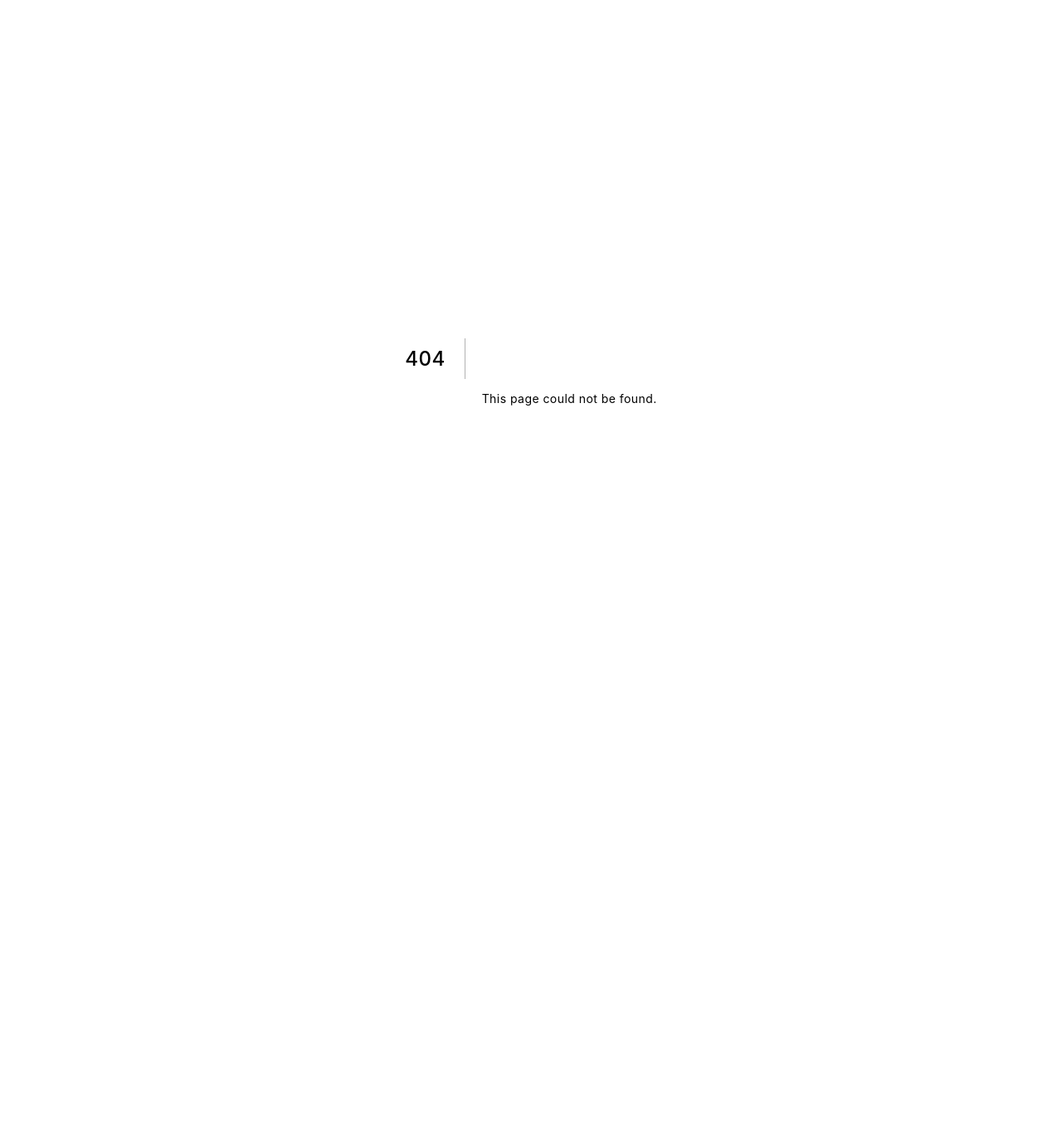
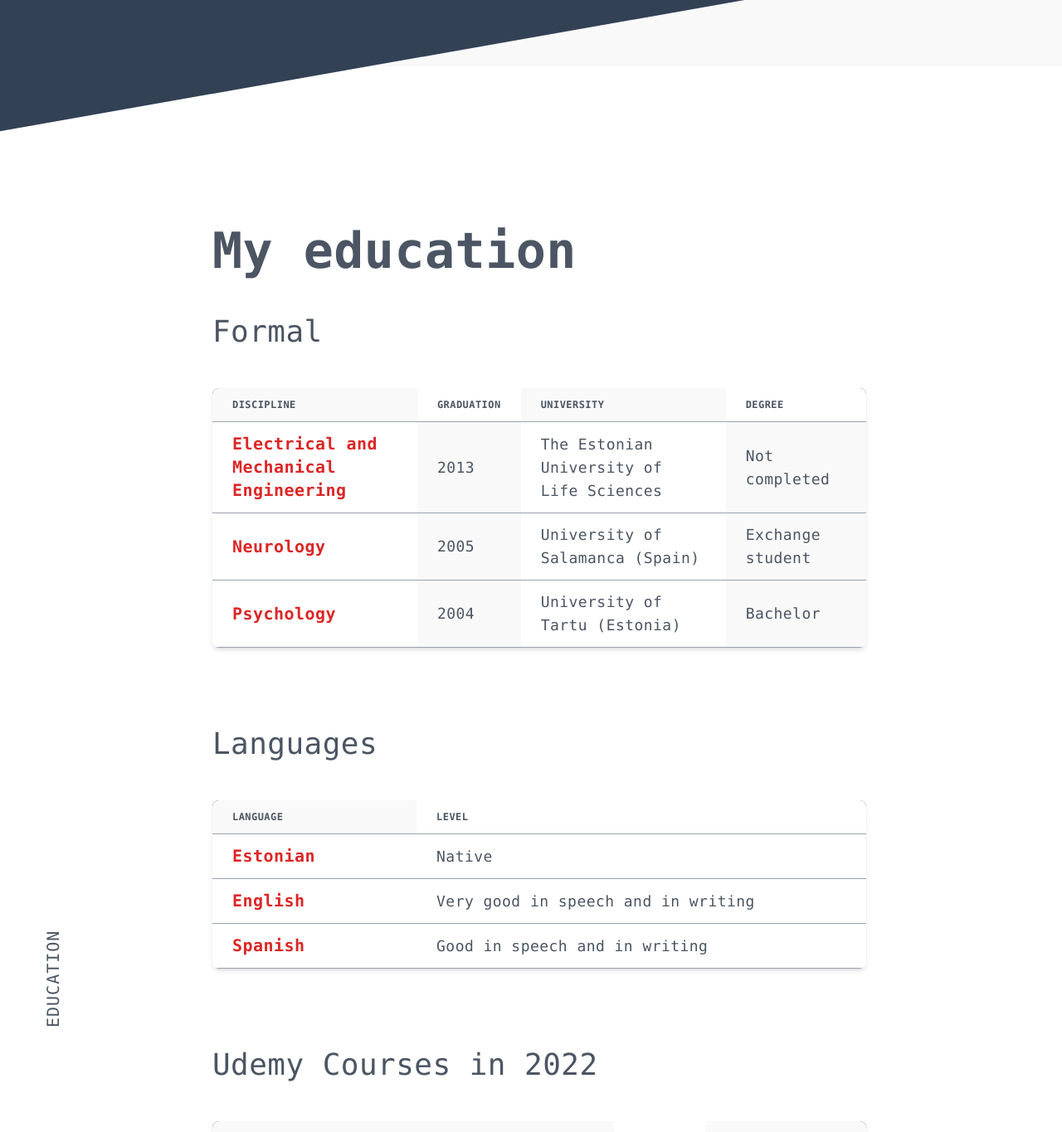
Before and after one commit to liisi29/portfolio, a Next.js app: page /education in a window 1280 px wide. Before the commit this address had no page. Shown: the top 1365 px of the page at 83% size. Before the commit the page ends 880 px from the top, so only its background shows below. Built offline with nearby package versions, Linux system fonts and the light colour scheme.

Commit message:
Added education page

```diff
--- /dev/null
+++ b/pages/education.tsx
@@ -0,0 +1,36 @@
+import LinkBack from "@components/elements/linkButtons/LinkBack";
+import LinkMainProject from "@components/elements/linkButtons/LinkMainProject";
+import LayoutPage from "@components/layout/LayoutPage";
+import CoursesTable from "@components/pages/education/CoursesTable";
+import EducationTable from "@components/pages/education/EducationTable";
+import LanguageTable from "@components/pages/education/LanguageTable";
+
+export default function WebCashier() {
+  return (
+    <LayoutPage section="education">
+      <div className="relative">
+        <div className="">
+          <h1>My education</h1>
+          <h2>Formal</h2>
+        </div>
+        <EducationTable />
+        <div className="mt-12">
+          <h2>Languages</h2>
+        </div>
+        <LanguageTable />
+        <div className="mt-12">
+          <h2>Udemy Courses in 2022</h2>
+        </div>
+        <CoursesTable />
+        <div className="my-28 flex">
+          <div className="mr-4">
+            <LinkBack />
+          </div>
+          <div>
+            <LinkMainProject />
+          </div>
+        </div>
+      </div>
+    </LayoutPage>
+  );
+}
```
